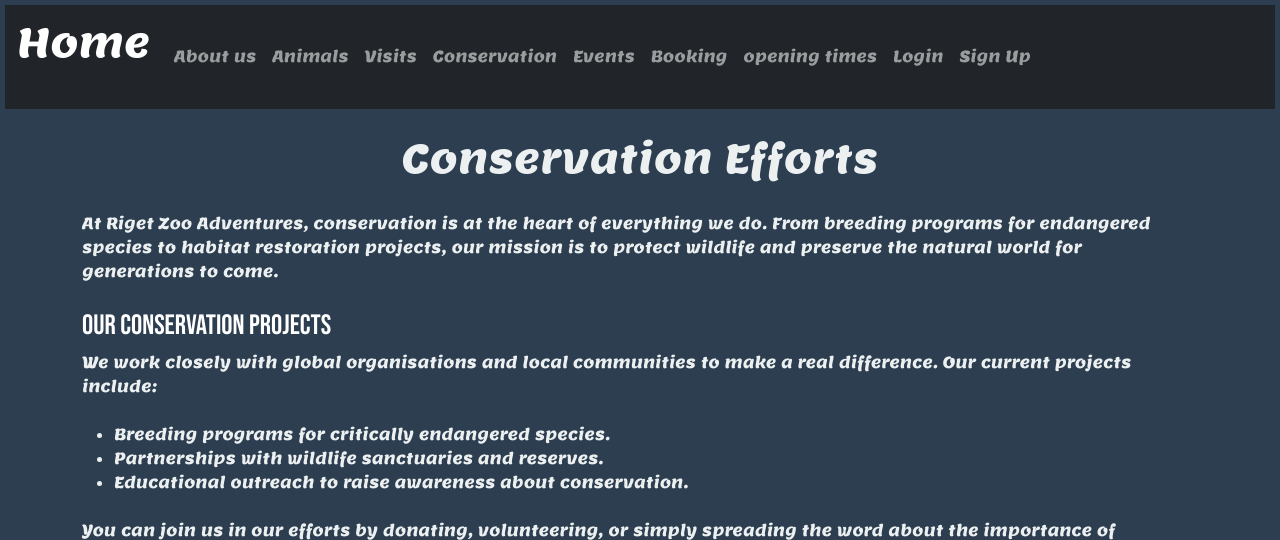
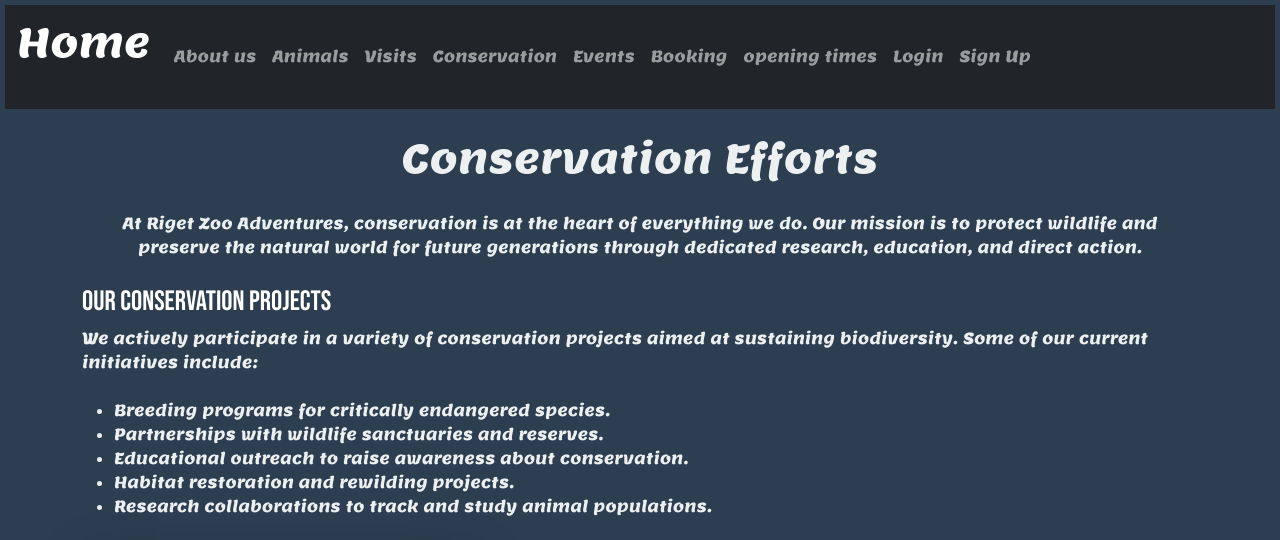
Before and after one commit to RobbieFaLL/Riget-Zoo-Adventures, a Django app: page /conservation in a window 1280 px wide. Shown: the top 540 px of the page. Run offline with Django 5.2, Linux system fonts and the light colour scheme; some libraries are stand-ins or nearby versions.

Commit message:
static files extended

```diff
--- a/zoo/templates/conservation.html
+++ b/zoo/templates/conservation.html
@@ -7,23 +7,52 @@
 <div class="container mx-auto py-8">
     <h1 class="text-3xl font-bold text-center mb-6">Conservation Efforts</h1>
 
-    <p class="text-lg mb-4">
-        At Riget Zoo Adventures, conservation is at the heart of everything we do. From breeding programs for endangered species to habitat restoration projects, our mission is to protect wildlife and preserve the natural world for generations to come.
+    <p class="text-lg mb-4 text-center">
+        At Riget Zoo Adventures, conservation is at the heart of everything we do. Our mission is to protect wildlife
+        and preserve the natural world for future generations through dedicated research, education, and direct action.
     </p>
 
+    <div class="grid grid-cols-1 md:grid-cols-2 gap-8">
+        <div>
             <h2 class="text-2xl font-semibold mt-6">Our Conservation Projects</h2>
             <p class="text-lg mb-4">
-        We work closely with global organisations and local communities to make a real difference. Our current projects include:
+                We actively participate in a variety of conservation projects aimed at sustaining biodiversity. Some of our
+                current initiatives include:
             </p>
             <ul class="list-disc ml-6 mb-4">
                 <li>Breeding programs for critically endangered species.</li>
                 <li>Partnerships with wildlife sanctuaries and reserves.</li>
                 <li>Educational outreach to raise awareness about conservation.</li>
+                <li>Habitat restoration and rewilding projects.</li>
+                <li>Research collaborations to track and study animal populations.</li>
             </ul>
+        </div>
+        <div>
+            <img src="{% static 'images/conservation.jpg' %}" alt="Wildlife Conservation" class="rounded-lg shadow-lg w-full">
+        </div>
+    </div>
 
+    <div class="mt-8 p-6 bg-gray-100 rounded-lg">
+        <h2 class="text-2xl font-semibold text-center">How You Can Help</h2>
+        <p class="text-lg text-center mb-4">
+            You can support our conservation efforts in several meaningful ways:
+        </p>
         <p class="text-lg mb-4">
-        You can join us in our efforts by donating, volunteering, or simply spreading the word about the importance of protecting wildlife.
+            <strong>Donations:</strong> Contributions help fund habitat restoration, research programs, and breeding initiatives to save endangered species.
         </p>
+        <p class="text-lg mb-4">
+            <strong>Volunteering:</strong> Get directly involved in conservation projects, assisting with animal care, habitat preservation, and community outreach programs.
+        </p>
+        <p class="text-lg mb-4">
+            <strong>Education:</strong> Participate in workshops, lectures, and guided tours to learn about the importance of conservation and how to make a difference in daily life.
+        </p>
+        <p class="text-lg mb-4">
+            <strong>Community Initiatives:</strong> Support local conservation by planting trees, reducing waste, and advocating for sustainable practices.
+        </p>
+        <p class="text-lg mb-4">
+            Every action counts, and together, we can create a better future for wildlife and our planet.
+        </p>
+    </div>
 </div>
 
 {% endblock %}
```
Also changed, not shown: zoo/templates/about.html (+23 -23 lines), zoo/templates/index.html (+26 -0 lines), zoo/templates/visit.html (+35 -0 lines). Lines whose indentation alone changed are shown as unchanged.
